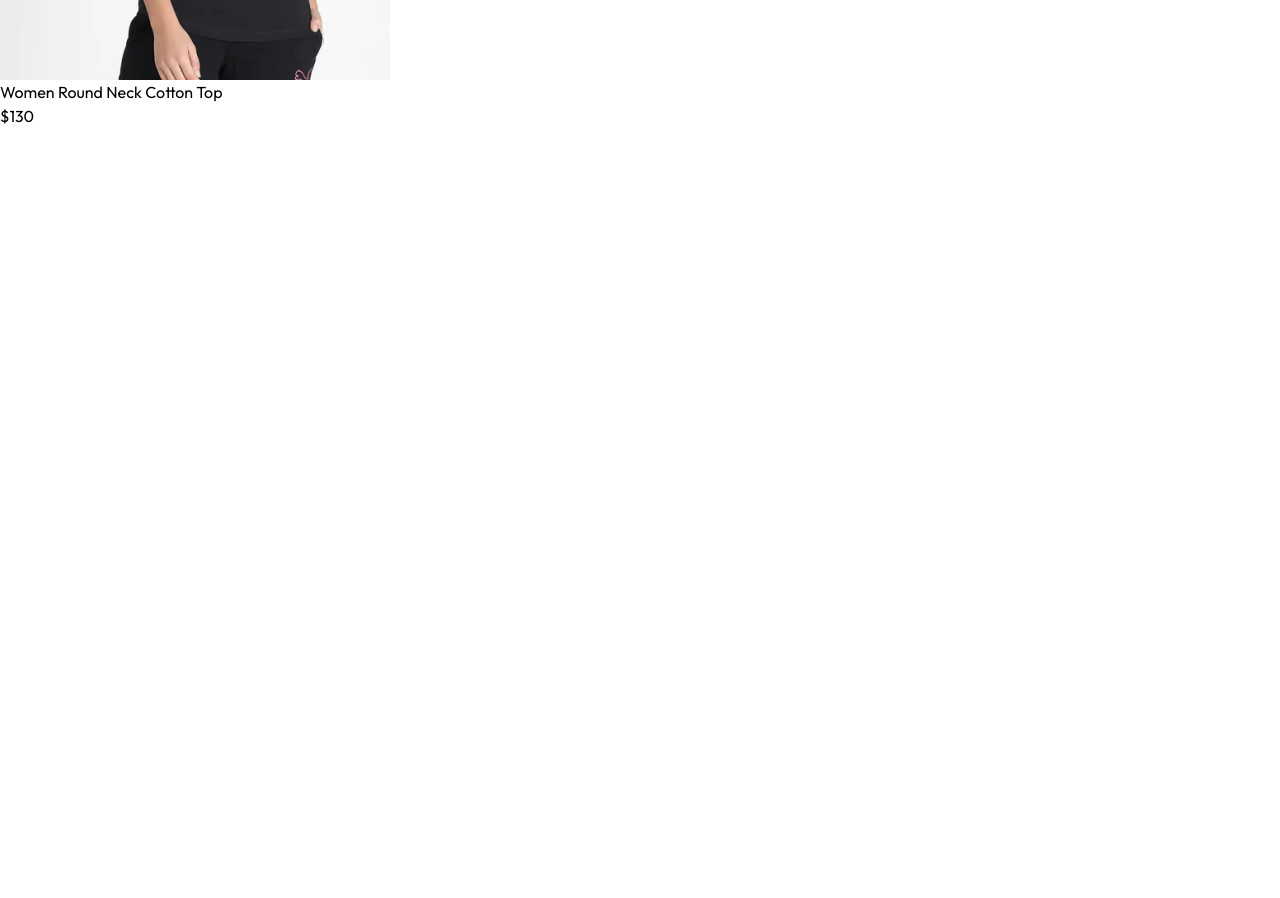
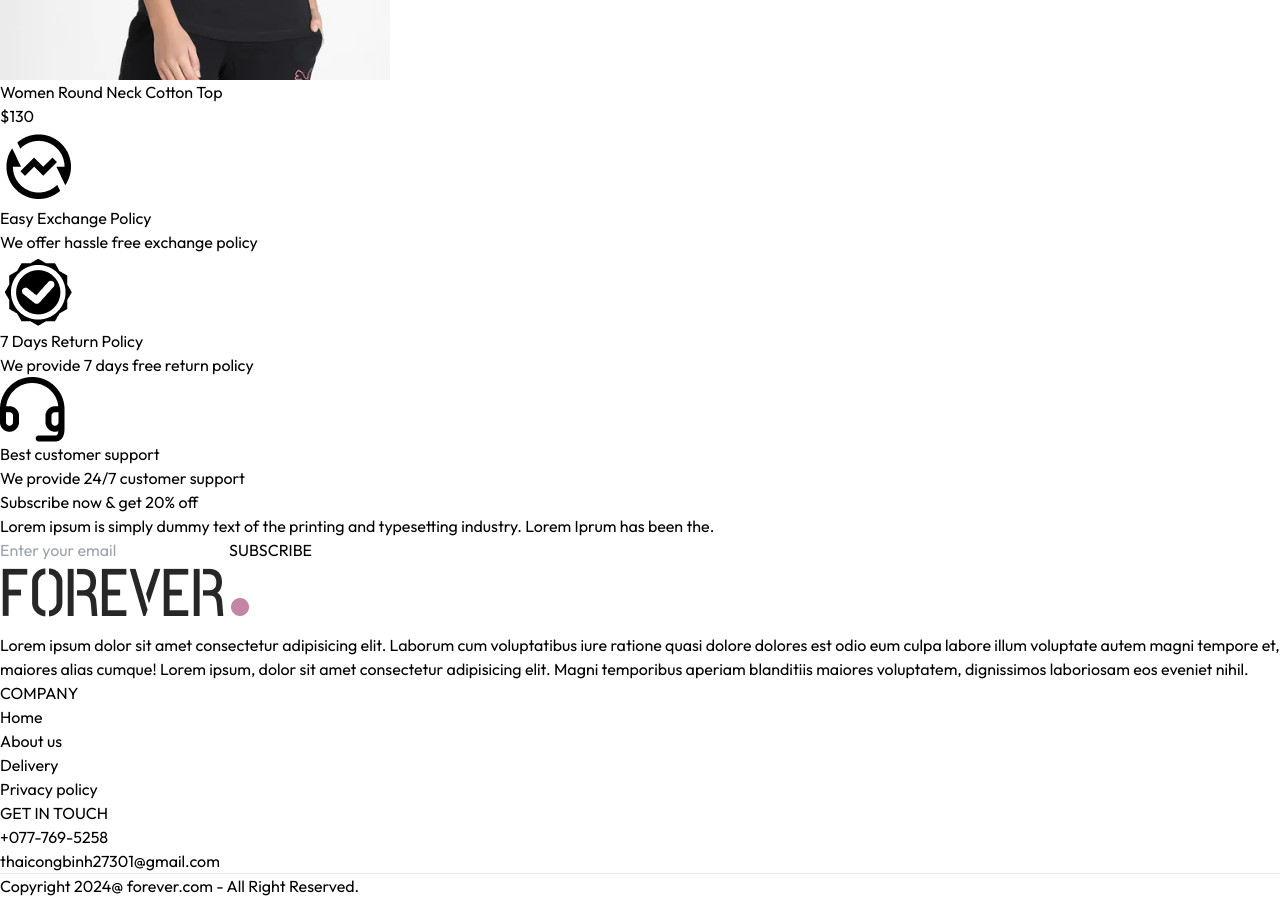
Before and after one commit to CongBinh01/MERN_ECommerce, a React (Vite) app in the folder frontend/: page / in a window 1280 px wide. Shown: the part 9040-9938 px from the top of the page. Before the commit the page ends 9168 px from the top, so only its background shows below. Built offline with nearby package versions, Linux system fonts and the light colour scheme.

Commit message:
Policy and Footer- Complete HomePage UI

```diff
--- a/frontend/src/App.jsx
+++ b/frontend/src/App.jsx
@@ -10,6 +10,7 @@
 import PlaceOrder from './pages/PlaceOrder'
 import Orders from './pages/Orders'
 import Navbar from './components/Navbar'
+import Footer from './components/Footer'
 
 const App = () => {
   return (
@@ -27,6 +28,7 @@
           <Route path='/place-order' element={<PlaceOrder />} />
           <Route path='/orders' element={<Orders />} />
       </Routes>
+      <Footer />
     </div>
   )
 }
--- /dev/null
+++ b/frontend/src/components/Footer.jsx
@@ -0,0 +1,45 @@
+import React from 'react'
+import {assets} from '../assets/assets'
+
+const Footer = () => {
+  return (
+    <div>
+        <div className='flex flex-col sm:grid grid-cols-[3fr_1fr_1fr] gap-14 my-10 mt-40 text-sm'>
+            <div>
+                <img src={assets.logo} className='mb-5 w-32' alt="" />
+                <p className='w-full md:w-2/3 text-gray-600'>
+                Lorem ipsum dolor sit amet consectetur adipisicing elit.
+                Laborum cum voluptatibus iure ratione quasi dolore dolores est odio eum culpa
+                labore illum voluptate autem magni tempore et, maiores alias cumque! Lorem ipsum,
+                dolor sit amet consectetur adipisicing elit. Magni temporibus aperiam blanditiis
+                maiores voluptatem, dignissimos laboriosam eos eveniet nihil.
+                </p>
+            </div>
+            <div>
+                <p className='text-xl font-medium mb-5'>COMPANY</p>
+                <ul className='flex flex-col gap-1 text-gray-600'>
+                    <li>Home</li>
+                    <li>About us</li>
+                    <li>Delivery</li>
+                    <li>Privacy policy</li>
+                </ul>
+            </div>
+
+            <div>
+                <p className='text-xl font-medium mb-5'>GET IN TOUCH</p>
+                <ul className='flex flex-col gap-1 text-gray-600'>
+                    <li>+077-769-5258</li>
+                    <li>thaicongbinh27301@gmail.com</li>
+                </ul>
+            </div>
+        </div>
+
+        <div>
+            <hr />
+            <p className='py-5 text-sm text-center'>Copyright 2024@ forever.com - All Right Reserved.</p>
+        </div>
+    </div>
+  )
+}
+
+export default Footer
--- /dev/null
+++ b/frontend/src/components/NewsletterBox.jsx
@@ -0,0 +1,21 @@
+import React from 'react'
+
+const NewsletterBox = () => {
+    const onSubmitHandler = (event) => {
+        event.preventDefault();
+    }
+  return (
+    <div className='text-center'>
+        <p className='text-2xl font-medium text-gray-800'>Subscribe now & get 20% off</p>
+        <p className='text-gray-400 mt-3'>
+        Lorem ipsum is simply dummy text of the printing and typesetting industry. Lorem Iprum has been the.
+        </p>
+        <form onSubmit={onSubmitHandler} className='w-full sm:w-1/2 flex items-center gap-3 mx-auto my-6 border pl-3'>
+            <input className='w-full sm:flex-1 outline-none' type="email" placeholder='Enter your email' required/>
+            <button type='submit' className='bg-black text-white text-xs px-10 py-4'>SUBSCRIBE</button>
+        </form>
+    </div>
+  )
+}
+
+export default NewsletterBox
--- /dev/null
+++ b/frontend/src/components/OurPolicy.jsx
@@ -0,0 +1,26 @@
+import React from 'react'
+import { assets } from '../assets/assets'
+
+const OurPolicy = () => {
+  return (
+    <div className='flex flex-col sm:flex-row justify-around gap-12 sm:gap-2 text-center py-20 text-xs sm:text-sm md:text-base text-gray-700'>
+        <div>
+            <img src={assets.exchange_icon} className='w-12 m-auto mb-5' alt="" />
+            <p className='font-semibold'>Easy Exchange Policy</p>
+            <p className='text-gray-400'>We offer hassle free exchange policy</p>
+        </div>
+        <div>
+            <img src={assets.quality_icon} className='w-12 m-auto mb-5' alt="" />
+            <p className='font-semibold'>7 Days Return Policy</p>
+            <p className='text-gray-400'>We provide 7 days free return policy</p>
+        </div>
+        <div>
+            <img src={assets.support_img} className='w-12 m-auto mb-5' alt="" />
+            <p className='font-semibold'>Best customer support</p>
+            <p className='text-gray-400'>We provide 24/7 customer support</p>
+        </div>
+    </div>
+  )
+}
+
+export default OurPolicy
--- a/frontend/src/pages/Home.jsx
+++ b/frontend/src/pages/Home.jsx
@@ -2,6 +2,8 @@
 import Hero from '../components/Hero'
 import LatestCollection from '../components/LatestCollection'
 import BestSeller from '../components/BestSeller'
+import OurPolicy from '../components/OurPolicy'
+import NewsletterBox from '../components/NewsletterBox'
 
 const Home = () => {
   return (
@@ -9,6 +11,8 @@
       <Hero />
       <LatestCollection />
       <BestSeller />
+      <OurPolicy />
+      <NewsletterBox />
     </div>
   )
 }
```
